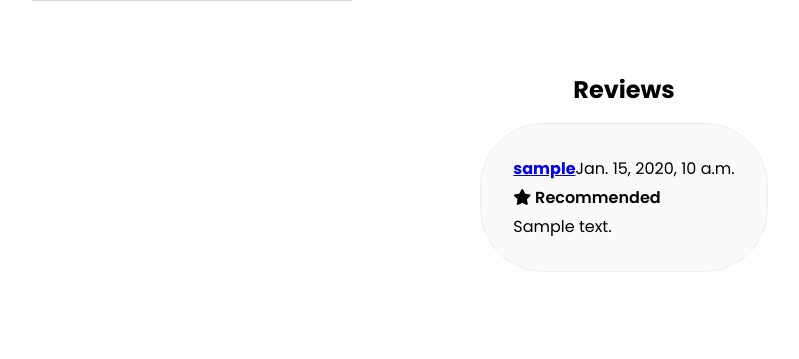
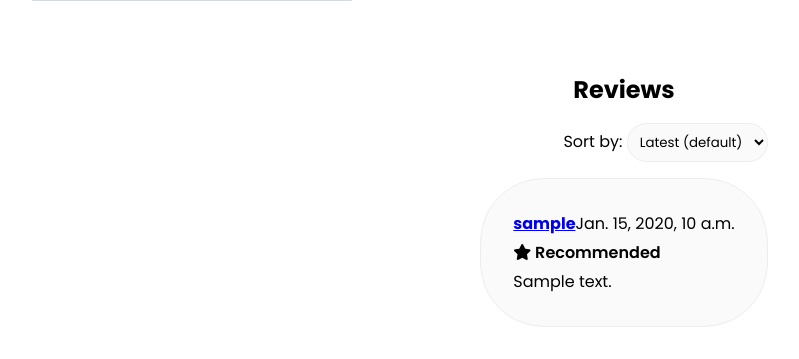
Before and after one commit to monkonius/animate, a Django app: template reviews/templates/reviews/anime.html in a window 1280 px wide. Shown: the part 779-1138 px from the top of the page, without its empty margins (16-815 px from the left). Before the commit the page ends 1051 px from the top, so only its background shows below. Run offline with Django 4.2, Linux system fonts and the light colour scheme; tables that the repository leaves empty hold one stand-in row (values such as "Sample post"); the template is opened without the code that fills it: values that come from a table or form of the project are taken from there, most other values are stand-ins (such as "Sample title", 1, 10 or a date in 2020); grey boxes marked "Sample" are stand-in pictures.

Commit message:
Add select to anime profile page for sorting

```diff
--- a/reviews/static/reviews/styles.css
+++ b/reviews/static/reviews/styles.css
@@ -46,6 +46,7 @@ textarea {
 
 label {
     display: block;
+    width: fit-content;
 }
 
 .header-items {
@@ -281,6 +282,14 @@ label {
     margin: 0.25rem 0;
 }
 
+.sorting {
+    margin-left: auto;
+}
+
+.sorting label {
+    display: inline;
+}
+
 .like, .dislike {
     width: fit-content;
     cursor: pointer;
@@ -349,6 +358,15 @@ label {
     width: fit-content;
 }
 
+#sort-by {
+    font-family: 'Poppins', sans-serif;
+    background-color: #fafafa;
+    border: 1px solid #ededed;
+    border-radius: 4rem;
+    padding: 0.5rem;
+    width: fit-content;
+}
+
 @media only screen and (max-width: 767px) {
     .section-wrapper {
         padding: 1rem 2rem;
--- a/reviews/templates/reviews/anime.html
+++ b/reviews/templates/reviews/anime.html
@@ -76,6 +76,15 @@
                     <div class="reviews">
                         <h2>Reviews</h2>
                         {% if reviews %}
+                            <div class="sorting">
+                                <label for="sort-by">Sort by:</label>
+                                <select name="sort-by" id="sort-by">
+                                    <option value="latest">Latest (default)</option>
+                                    <option value="oldest">Oldest</option>
+                                    <option value="likes">Likes</option>
+                                    <option value="dislikes">Dislikes</option>
+                                </select>
+                            </div>
                             {% for review in reviews %}
                                 <div id="{{ review.id }}" class="review">
                                     <div class="review-header">
```
